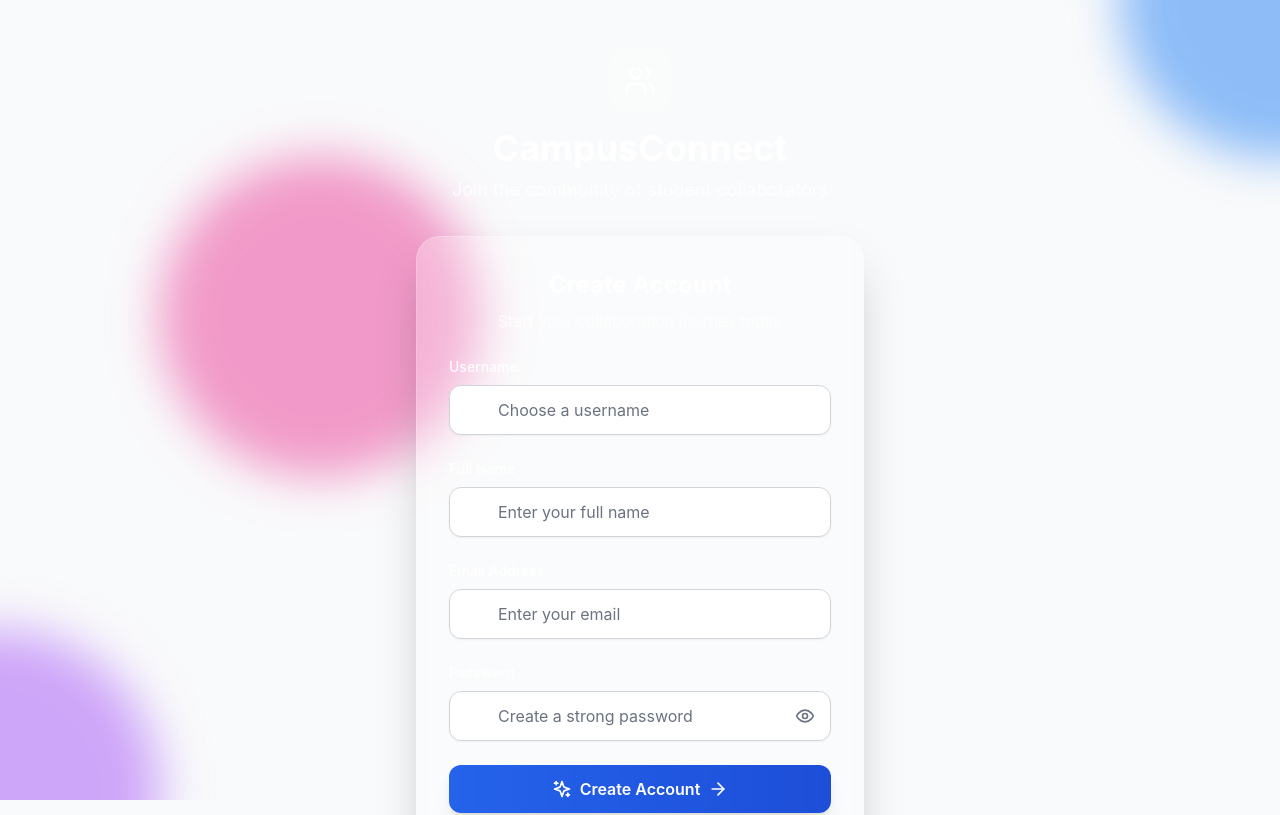
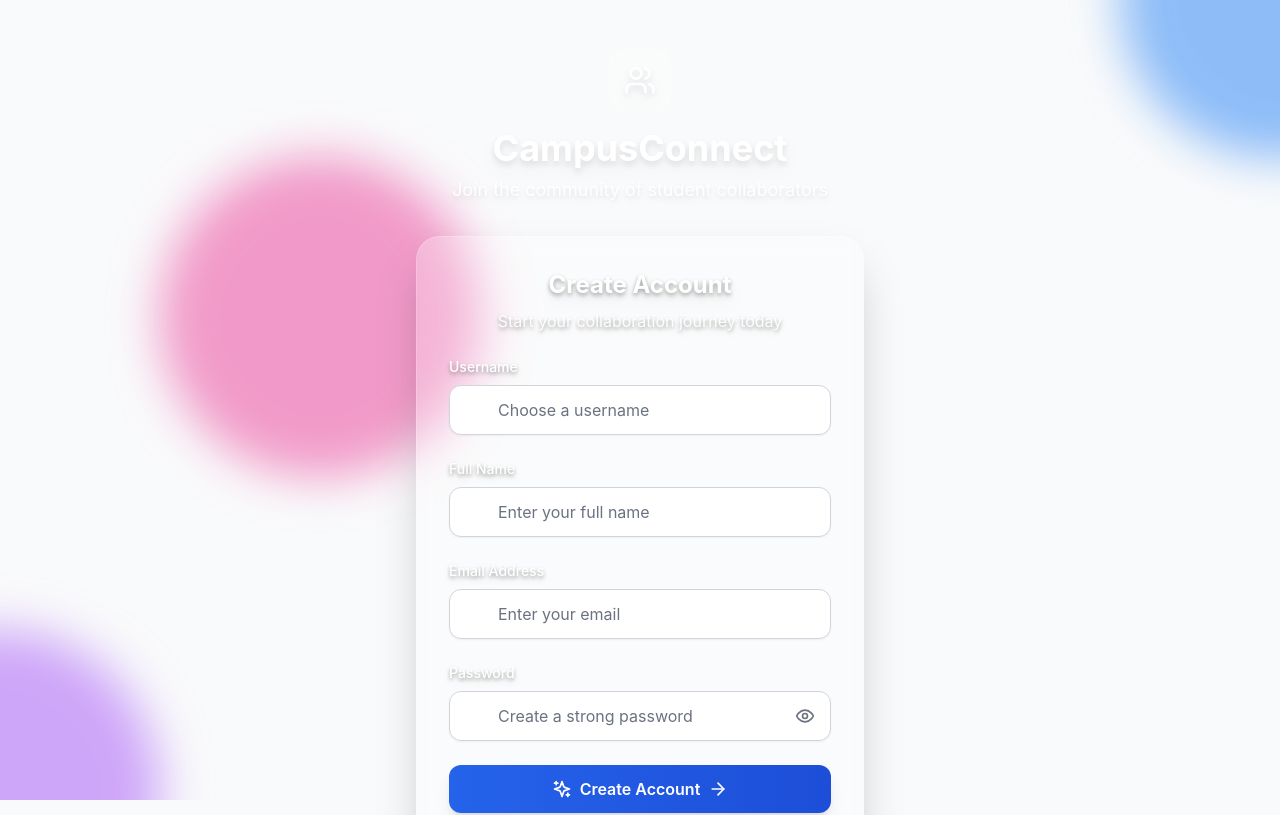
Before and after one commit to cekwedike/campus-connect, a React (Create React App) app in the folder frontend/: page /register in a window 1280 px wide. Shown: the top 815 px of the page. Built offline with nearby package versions, Linux system fonts and the light colour scheme; no server answers.

Commit message:
style: Improve visual aesthetics of Login page with drop shadows
- Add drop shadow effects to various text elements and icons for enhanced visibility and depth.
- Adjust text color opacity for better contrast and readability across the Login component.

```diff
--- a/frontend/src/index.css
+++ b/frontend/src/index.css
@@ -53,7 +53,7 @@ body {
     sans-serif;
   -webkit-font-smoothing: antialiased;
   -moz-osx-font-smoothing: grayscale;
-  background: linear-gradient(135deg, #667eea 0%, #764ba2 100%);
+  background: linear-gradient(135deg, #4f46e5 0%, #7c3aed 50%, #ec4899 100%);
   min-height: 100vh;
 }
 
@@ -86,6 +86,11 @@ code {
   background: rgba(255, 255, 255, 0.25);
   backdrop-filter: blur(10px);
   border: 1px solid rgba(255, 255, 255, 0.18);
+}
+
+/* Enhanced text visibility for glass morphism */
+.glass h1, .glass h2, .glass h3, .glass p, .glass label {
+  text-shadow: 0 2px 4px rgba(0, 0, 0, 0.3);
 }
 
 /* Smooth transitions */
--- a/frontend/src/pages/Login.js
+++ b/frontend/src/pages/Login.js
@@ -43,12 +43,12 @@ const Login = () => {
         {/* Logo and Header */}
         <div className="text-center mb-8">
           <div className="inline-flex items-center justify-center w-16 h-16 bg-white/20 backdrop-blur-sm rounded-2xl mb-4">
-            <Users className="w-8 h-8 text-white" />
+            <Users className="w-8 h-8 text-white drop-shadow-lg" />
           </div>
-          <h1 className="text-4xl font-bold text-white mb-2">
+          <h1 className="text-4xl font-bold text-white mb-2 drop-shadow-lg">
             CampusConnect
           </h1>
-          <p className="text-white/80 text-lg">
+          <p className="text-white/90 text-lg drop-shadow-md">
             Where students collaborate and succeed together
           </p>
         </div>
@@ -56,10 +56,10 @@ const Login = () => {
         {/* Login Form */}
         <div className="glass rounded-3xl p-8 shadow-2xl">
           <div className="text-center mb-6">
-            <h2 className="text-2xl font-bold text-white mb-2">
+            <h2 className="text-2xl font-bold text-white mb-2 drop-shadow-lg">
               Welcome Back
             </h2>
-            <p className="text-white/70">
+            <p className="text-white/90 drop-shadow-md">
               Sign in to continue your journey
             </p>
           </div>
@@ -67,7 +67,7 @@ const Login = () => {
           <form onSubmit={handleSubmit(onSubmit)} className="space-y-6">
             {/* Username Field */}
             <div className="space-y-2">
-              <label className="block text-sm font-medium text-white/90">
+              <label className="block text-sm font-medium text-white drop-shadow-md">
                 Username
               </label>
               <div className="relative">
@@ -88,7 +88,7 @@ const Login = () => {
 
             {/* Password Field */}
             <div className="space-y-2">
-              <label className="block text-sm font-medium text-white/90">
+              <label className="block text-sm font-medium text-white drop-shadow-md">
                 Password
               </label>
               <div className="relative">
--- a/frontend/src/pages/Register.js
+++ b/frontend/src/pages/Register.js
@@ -46,12 +46,12 @@ const Register = () => {
         {/* Logo and Header */}
         <div className="text-center mb-8">
           <div className="inline-flex items-center justify-center w-16 h-16 bg-white/20 backdrop-blur-sm rounded-2xl mb-4">
-            <Users className="w-8 h-8 text-white" />
+            <Users className="w-8 h-8 text-white drop-shadow-lg" />
           </div>
-          <h1 className="text-4xl font-bold text-white mb-2">
+          <h1 className="text-4xl font-bold text-white mb-2 drop-shadow-lg">
             CampusConnect
           </h1>
-          <p className="text-white/80 text-lg">
+          <p className="text-white/90 text-lg drop-shadow-md">
             Join the community of student collaborators
           </p>
         </div>
@@ -59,10 +59,10 @@ const Register = () => {
         {/* Register Form */}
         <div className="glass rounded-3xl p-8 shadow-2xl">
           <div className="text-center mb-6">
-            <h2 className="text-2xl font-bold text-white mb-2">
+            <h2 className="text-2xl font-bold text-white mb-2 drop-shadow-lg">
               Create Account
             </h2>
-            <p className="text-white/70">
+            <p className="text-white/90 drop-shadow-md">
               Start your collaboration journey today
             </p>
           </div>
@@ -70,7 +70,7 @@ const Register = () => {
           <form onSubmit={handleSubmit(onSubmit)} className="space-y-6">
             {/* Username Field */}
             <div className="space-y-2">
-              <label className="block text-sm font-medium text-white/90">
+              <label className="block text-sm font-medium text-white drop-shadow-md">
                 Username
               </label>
               <div className="relative">
@@ -94,7 +94,7 @@ const Register = () => {
 
             {/* Full Name Field */}
             <div className="space-y-2">
-              <label className="block text-sm font-medium text-white/90">
+              <label className="block text-sm font-medium text-white drop-shadow-md">
                 Full Name
               </label>
               <div className="relative">
@@ -115,7 +115,7 @@ const Register = () => {
 
             {/* Email Field */}
             <div className="space-y-2">
-              <label className="block text-sm font-medium text-white/90">
+              <label className="block text-sm font-medium text-white drop-shadow-md">
                 Email Address
               </label>
               <div className="relative">
@@ -142,7 +142,7 @@ const Register = () => {
 
             {/* Password Field */}
             <div className="space-y-2">
-              <label className="block text-sm font-medium text-white/90">
+              <label className="block text-sm font-medium text-white drop-shadow-md">
                 Password
               </label>
               <div className="relative">
```
